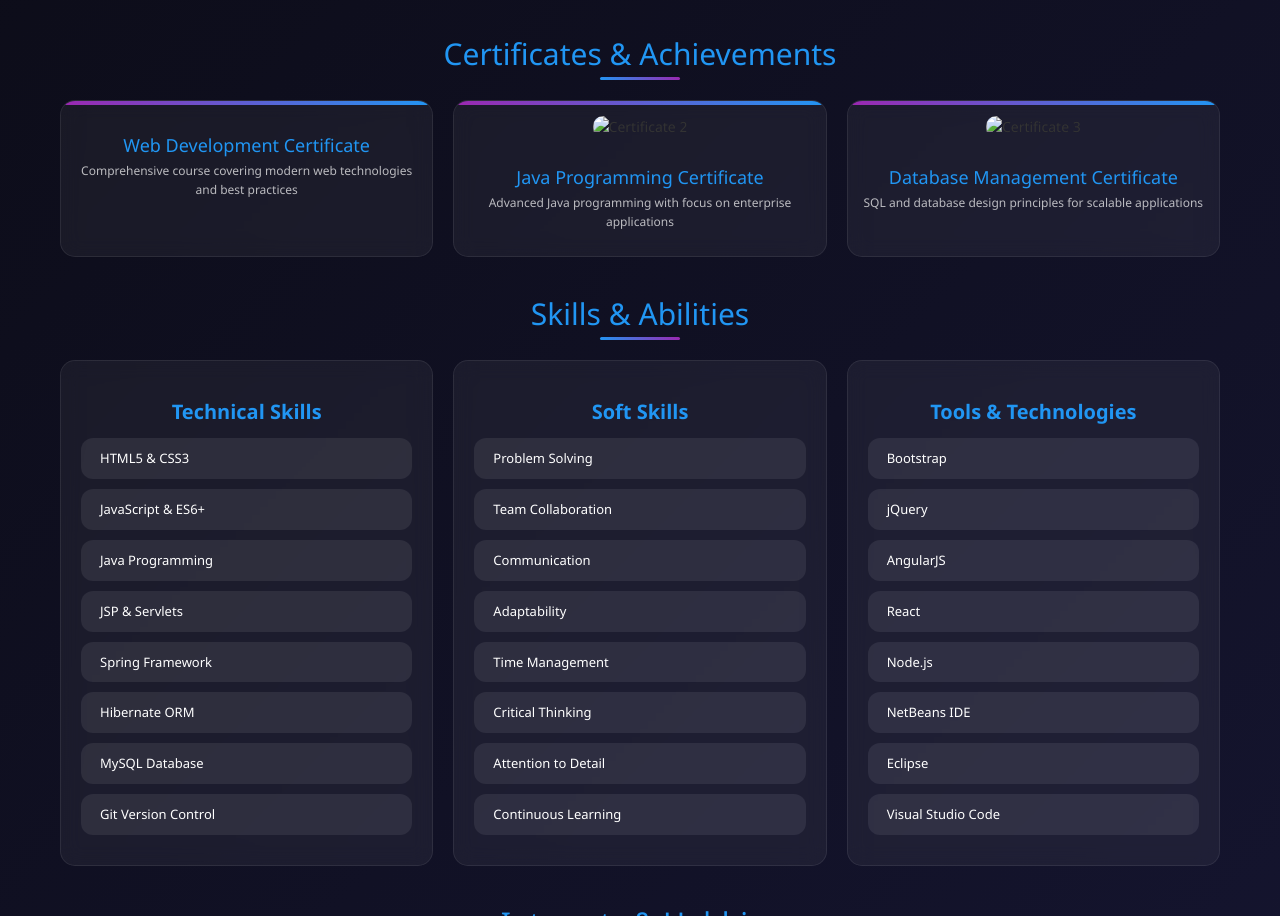
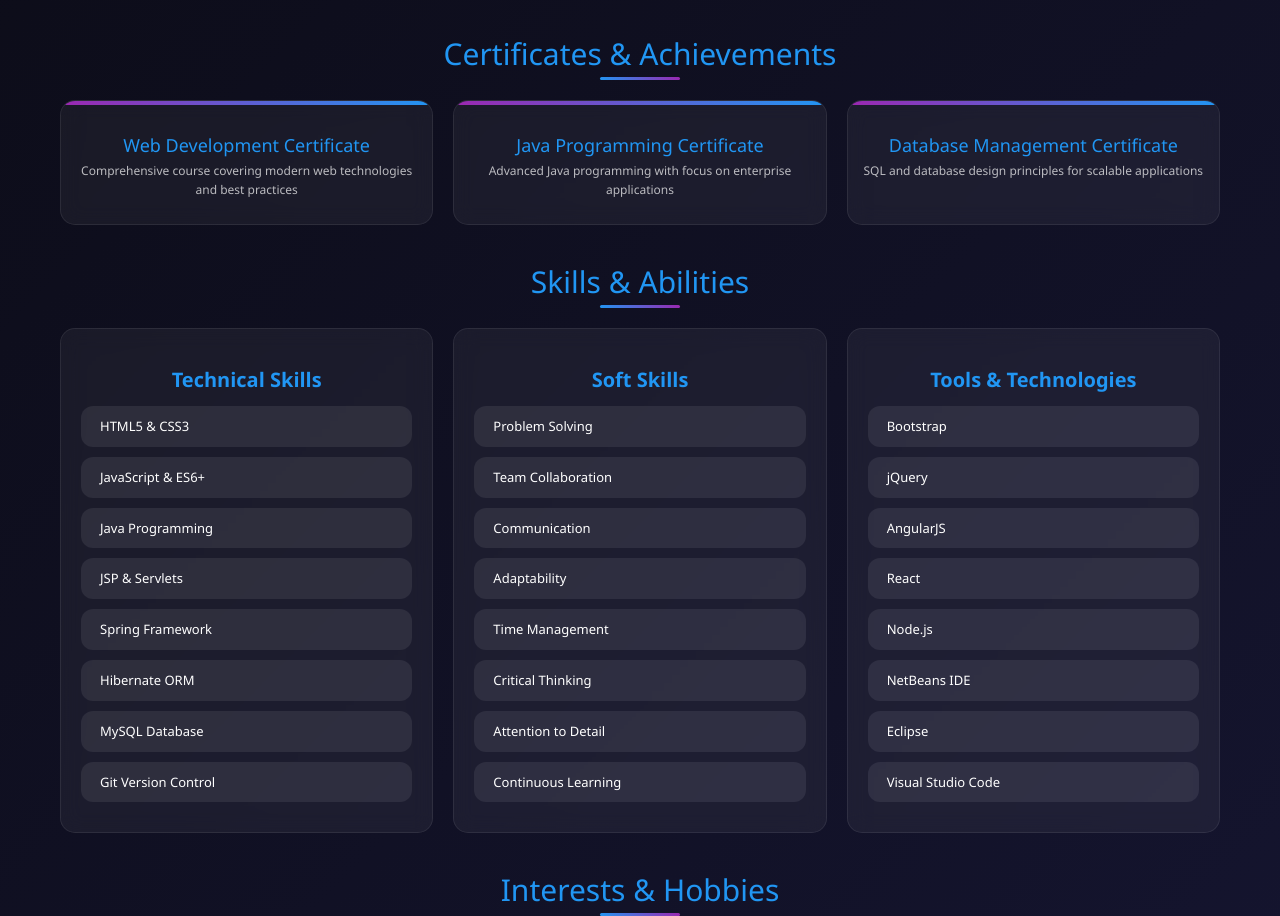
Before and after one commit to AreenVishwakarma/Portfolio, a plain HTML site: page about.html in a window 1280 px wide. Shown: the part 854-1770 px from the top of the page. Drawn offline with nearby package versions, Linux system fonts and the light colour scheme.

Commit message:
Remove Certificate 2 and 3 images from about.html
Co-authored-by: Copilot App <223556219+Copilot@users.noreply.github.com>

```diff
--- a/about.html
+++ b/about.html
@@ -906,12 +906,10 @@
                     <p>Comprehensive course covering modern web technologies and best practices</p>
                 </div>
                 <div class="certificate-card">
-                    <img src="" alt="Certificate 2">
                     <h3>Java Programming Certificate</h3>
                     <p>Advanced Java programming with focus on enterprise applications</p>
                 </div>
                 <div class="certificate-card">
-                    <img src="" alt="Certificate 3">
                     <h3>Database Management Certificate</h3>
                     <p>SQL and database design principles for scalable applications</p>
                 </div>
```
